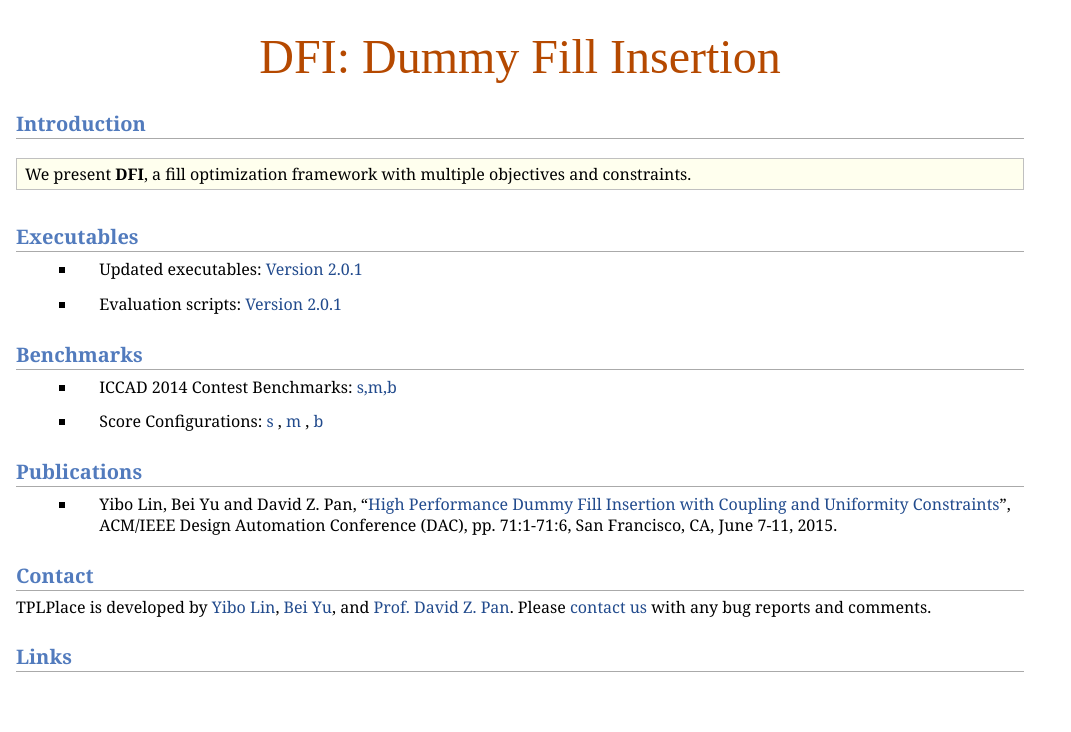
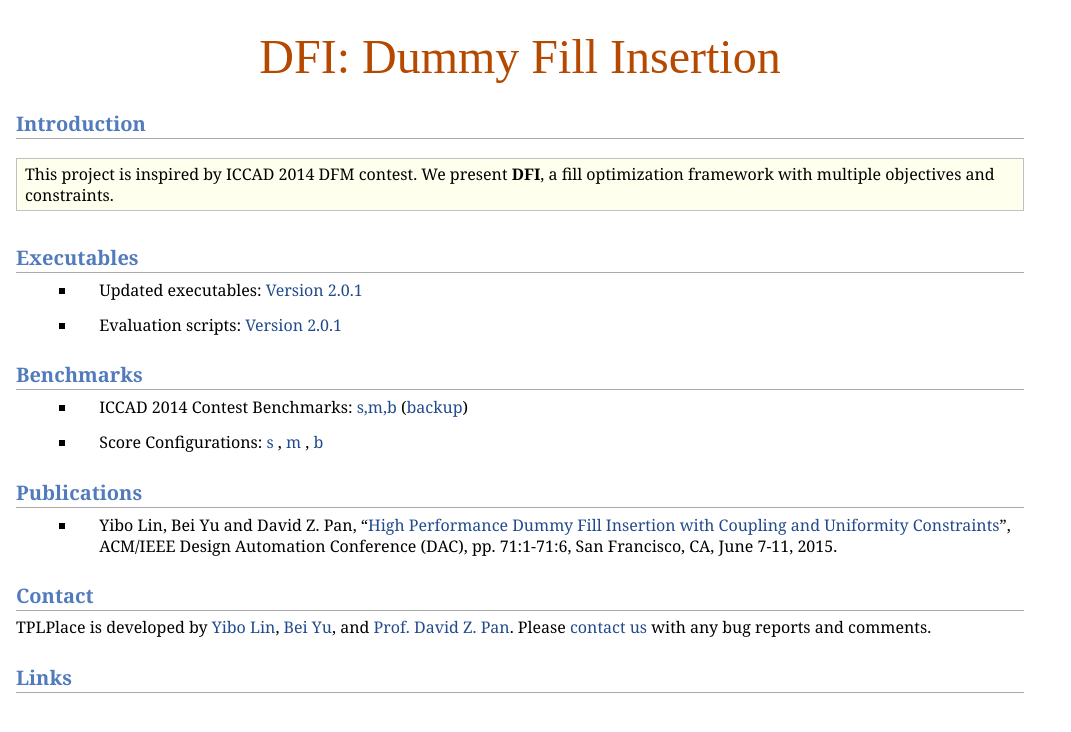
Before and after one commit to limbo018/DFI_homepage, a plain HTML site: page index.html in a window 1280 px wide. Shown: the whole page, without its empty margins (0-1071 px from the left). Drawn offline with Linux system fonts and the light colour scheme; files that its build step writes are made by us from their sources.

Commit message:
add backup to benchmarks

```diff
--- a/index.html
+++ b/index.html
@@ -20,7 +20,8 @@ DFI: Dummy Fill Insertion
 <h2>Introduction</h2>
 <div class="infoblock">
 <div class="blockcontent">
-<p>We present <b>DFI</b>, a fill optimization framework with multiple objectives and constraints.</p>
+<p>This project is inspired by ICCAD 2014 DFM contest.
+We present <b>DFI</b>, a fill optimization framework with multiple objectives and constraints.</p>
 </div></div>
 <p></div></p>
 <p><div id="excu"></p>
@@ -38,7 +39,8 @@ DFI: Dummy Fill Insertion
 <h2>Benchmarks</h2>
 <ul>
 <li><p>ICCAD 2014 Contest Benchmarks:
-<a href="benchmark/iccad2014_dfm.tar.gz">s,m,b</a></p>
+<a href="benchmark/iccad2014_dfm.tar.gz">s,m,b</a>
+(<a href="https://drive.google.com/file/d/0B02ttNG0JA4lNUdrOTQ0WnE3NE0/view?usp=sharing">backup</a>)</p>
 </li>
 </ul>
 <ul>
```
Also changed, not shown: 2 other files.
